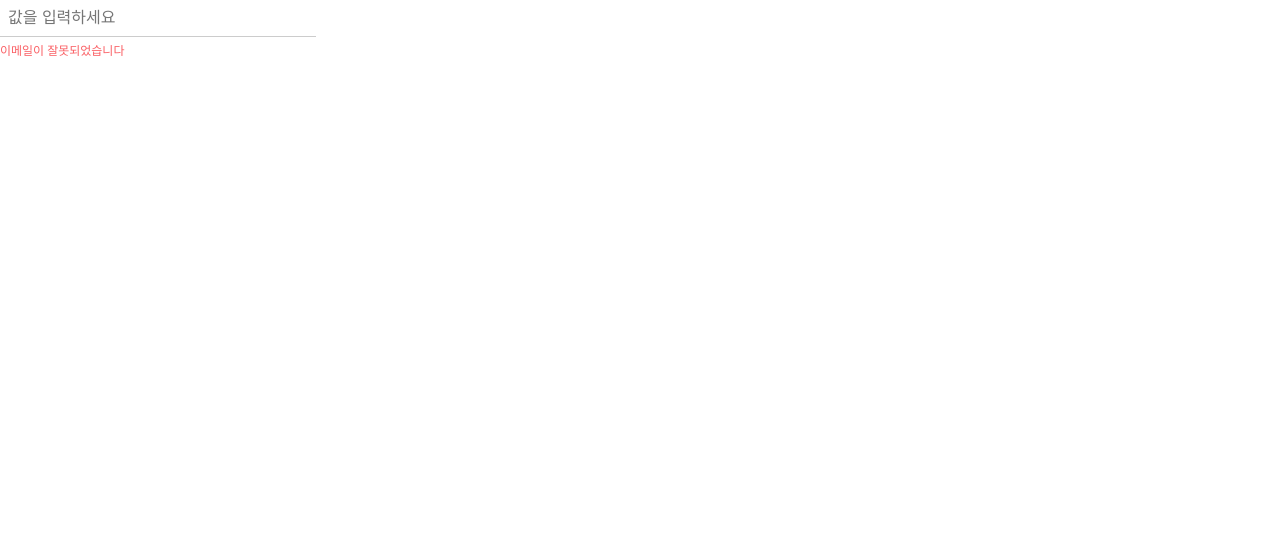
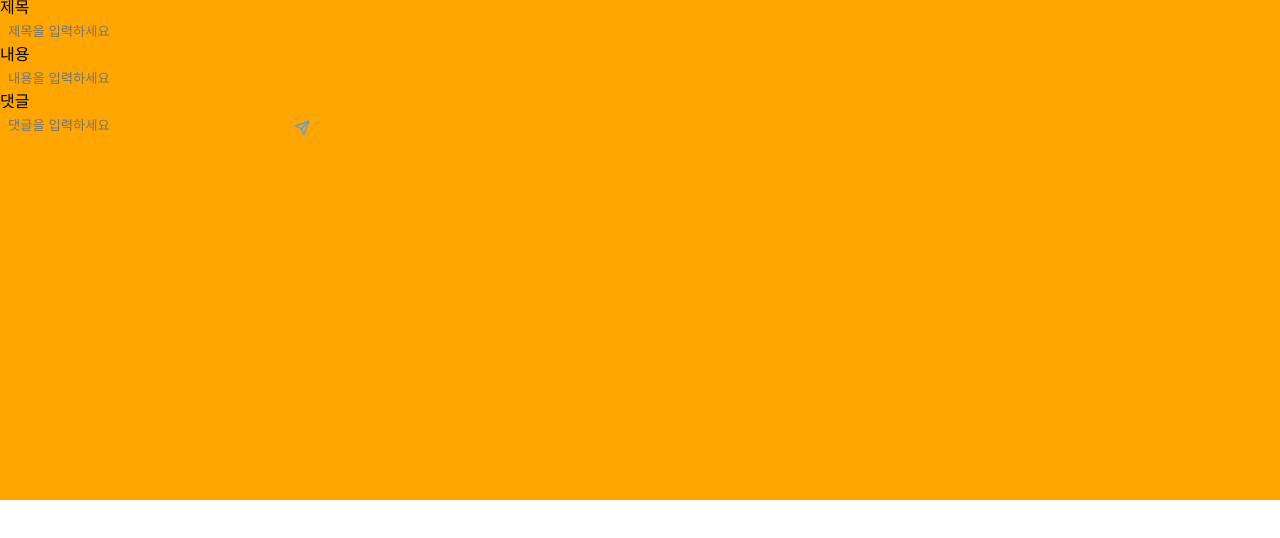
Before and after one commit to codestates-seb/seb44_main_023, a React (Vite) app in the folder client/: page / in a window 1280 px wide. Shown: the top 538 px of the page. Built offline with nearby package versions, Linux system fonts and the light colour scheme.

Commit message:
Input 구현/작업환경 변경

```diff
--- /dev/null
+++ b/client/src/components/ModalInput/ModalInput.jsx
@@ -0,0 +1,85 @@
+import React, { useState } from "react";
+import styled from "styled-components";
+
+// 최소크기 768
+// px을 rem으로 변경 필요
+
+const InputContainer = styled.div`
+  width: ${(props) => props.width || "auto"};
+`;
+
+const InputWrapper = styled.div`
+  position: relative; /* 추가된 부분 */
+  display: flex;
+  align-items: center;
+`;
+
+const InputField = styled.input`
+  width: ${(props) => props.size || "100%"};
+  padding: 8px;
+  border: none;
+  outline: none;
+  transition: border-bottom-color 0.3s ease;
+  background-color: transparent;
+
+  &:focus {
+    border-bottom-color: var(--color-blue-03);
+    border: 2px solid var(--color-blue-03);
+  }
+`;
+
+const Suffix = styled.div`
+  position: absolute; /* 추가된 부분 */
+  top: 10px; /* 추가된 부분 */
+  right: 970px; /* 추가된 부분 */
+  margin-left: 8px;
+  color: var(--color-blue-03);
+  cursor: pointer;
+`;
+
+const Input = ({
+  label,
+  placeholder,
+  info,
+  size,
+  value,
+  onChange,
+  suffix,
+  width,
+  type,
+}) => {
+  const [isFocused, setIsFocused] = useState(false);
+
+  const handleFocus = () => {
+    setIsFocused(true);
+  };
+
+  const handleBlur = () => {
+    setIsFocused(false);
+  };
+
+  return (
+    <InputContainer width={width}>
+      <label>{label}</label>
+      <InputWrapper>
+        <InputField
+          type={type}
+          placeholder={placeholder}
+          size={size}
+          value={value}
+          onChange={onChange}
+          onFocus={handleFocus}
+          onBlur={handleBlur}
+          style={{
+            borderBottomColor: isFocused ? "var(--color-blue-03)" : "#ccc",
+            borderWidth: isFocused ? "2px" : "1px",
+          }}
+        />
+        {suffix && <Suffix>{suffix}</Suffix>}
+      </InputWrapper>
+      {info && <div>{info}</div>}
+    </InputContainer>
+  );
+};
+
+export default Input;
--- a/client/src/components/PageInput/PageInput.jsx
+++ b/client/src/components/PageInput/PageInput.jsx
@@ -1,8 +1,9 @@
 import React from "react";
 import styled from "styled-components";
 
+// 인풋 백그라운드 none
 const InputContainer = styled.div`
-  margin-bottom: 16px;
+  margin-bottom: 16px; // 마진 삭제
 `;
 
 const InputField = styled.input`
@@ -25,7 +26,7 @@ const InputField = styled.input`
 const InputInfo = styled.div`
   margin-top: 8px;
   font-size: 12px;
-  color: var(--color-red);
+  color: var(--color-red); // 레드 수정
 `;
 
 const Input = ({
@@ -40,7 +41,7 @@ const Input = ({
   return (
     <InputContainer>
       <InputField
-        type="text"
+        type="text" // 이것도 프룹 전달
         placeholder={placeholder}
         size={size}
         height={height}
--- a/client/src/pages/Test.jsx
+++ b/client/src/pages/Test.jsx
@@ -1,27 +1,65 @@
 import React, { useState } from "react";
-import Input from "../components/PageInput/PageInput";
+import Input from "../components/ModalInput/ModalInput";
+import { FiSend } from "react-icons/fi";
+import { styled } from "styled-components";
 
-const InputTest = () => {
-  const [value, setValue] = useState("");
+const TestContainer = styled.div`
+  background-color: orange;
+  height: 500px;
+`
 
-  const handleChange = (e) => {
-    setValue(e.target.value);
+const TestComponent = () => {
+  const [title, setTitle] = useState("");
+  const [content, setContent] = useState("");
+  const [comment, setComment] = useState("");
+  const [amount, setAmount] = useState("");
+
+  const handleTitleChange = (event) => {
+    setTitle(event.target.value);
+  };
+
+  const handleContentChange = (event) => {
+    setContent(event.target.value);
+  };
+
+  const handleCommentChange = (event) => {
+    setComment(event.target.value);
+  };
+
+  const handleAmountChange = (event) => {
+    setAmount(event.target.value);
+  };
+
+  const handleCommentSubmit = () => {
+    console.log("댓글 내용:", comment);
   };
 
   return (
-    <div>
+    <TestContainer>
       <Input
-        label="테스트 인풋"
-        placeholder="값을 입력하세요"
-        value={value}
-        onChange={handleChange}
-        size="300px"
-        height="20px" /* height 값 추가 */
-        fontSize="16px" /* fontSize 값 추가 */
-        info="이메일이 잘못되었습니다"
+        label="제목"
+        placeholder="제목을 입력하세요"
+        size="12.5rem"
+        value={title}
+        onChange={handleTitleChange}
       />
-    </div>
+      <Input
+        label="내용"
+        placeholder="내용을 입력하세요"
+        size="200px"
+        value={content}
+        onChange={handleContentChange}
+      />
+      <Input
+        label="댓글"
+        placeholder="댓글을 입력하세요"
+        size="200px"
+        value={comment}
+        onChange={handleCommentChange}
+        suffix={<FiSend onClick={handleCommentSubmit} />}
+      />
+    </TestContainer>
   );
 };
 
-export default InputTest;
+export default TestComponent;
```
